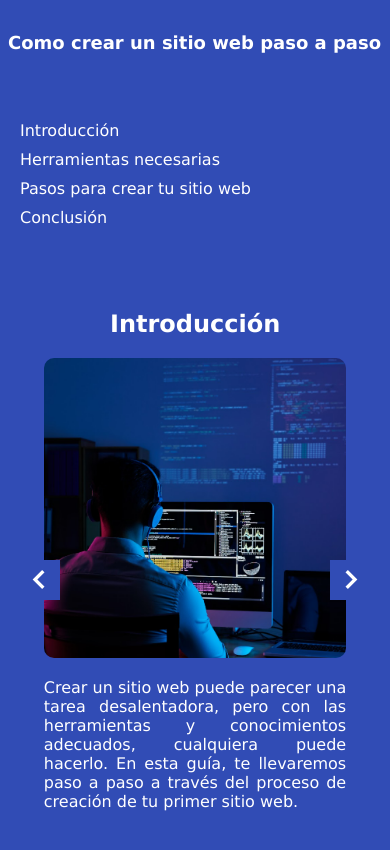
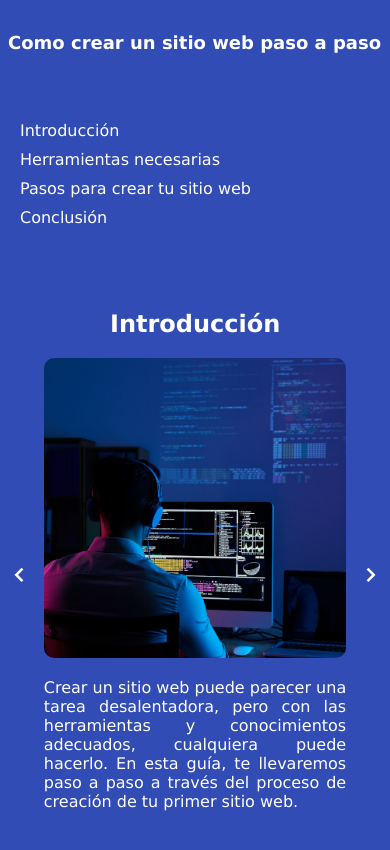
Before and after one commit to Neo3691102/portafolioweb, a website: page blog/primersitioweb/primersitioweb.html in a window 390 px wide. Shown: the top 850 px of the page. Drawn offline with nearby package versions, Linux system fonts and the light colour scheme.

Commit message:
Modificacion de estilos para arrows

```diff
--- a/blog/primersitioweb/estilos/main/_main.scss
+++ b/blog/primersitioweb/estilos/main/_main.scss
@@ -111,6 +111,10 @@ main{
             left: 20px;
             font-size: 40px;
             cursor: pointer;
+            @media screen and (max-width: 480px){
+                left: 5px;
+                font-size: 30px;
+            }
             }
             #left:hover{
             transform: scale(1.2);
@@ -122,6 +126,10 @@ main{
             right: 20px;
             font-size: 40px;
             cursor: pointer;
+            @media screen and (max-width: 480px){
+
+        }right: 5px;
+                font-size: 30px;
             }
             #next:hover{
             transform: scale(1.2);
```
Also changed, not shown: blog/primersitioweb/estilos/style.css, 1 other file.
